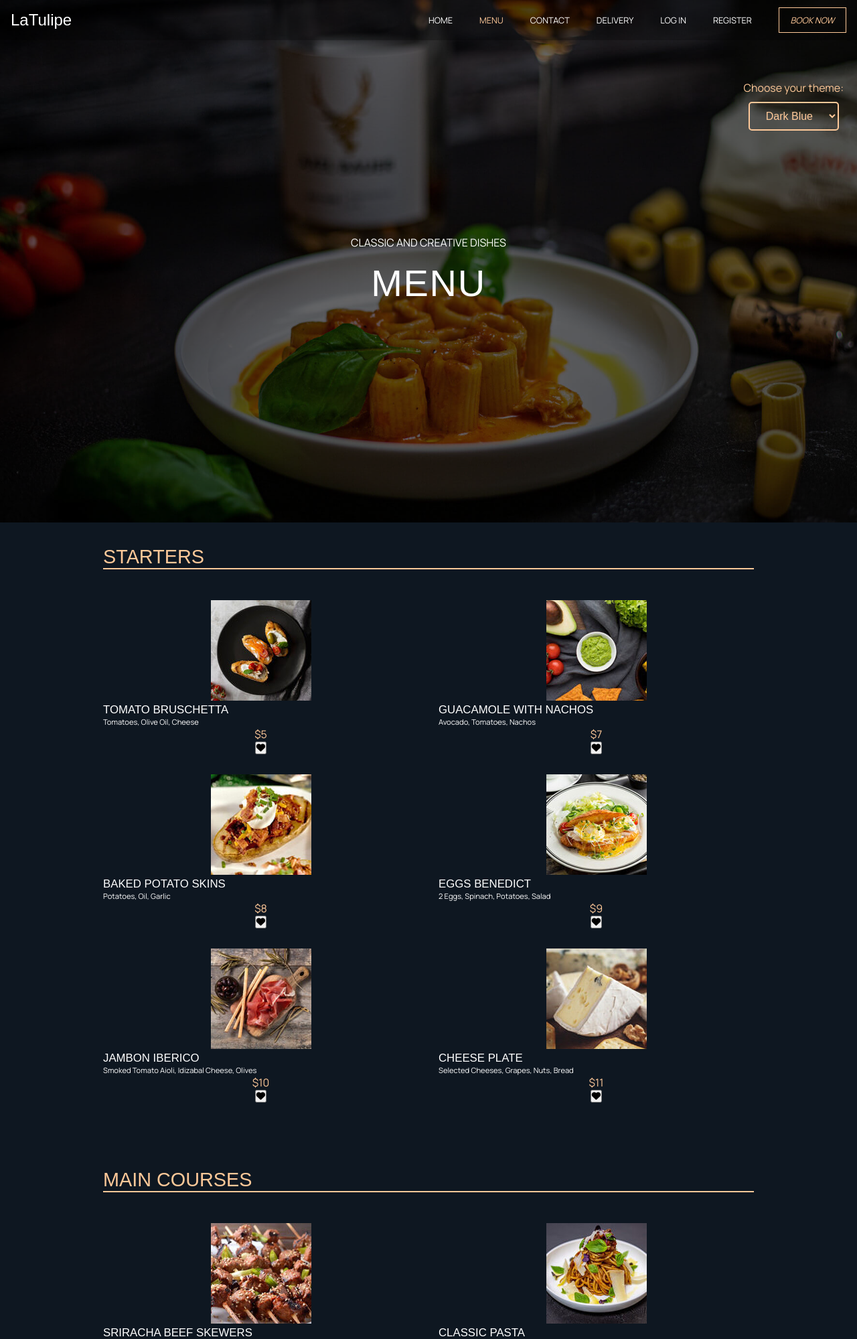
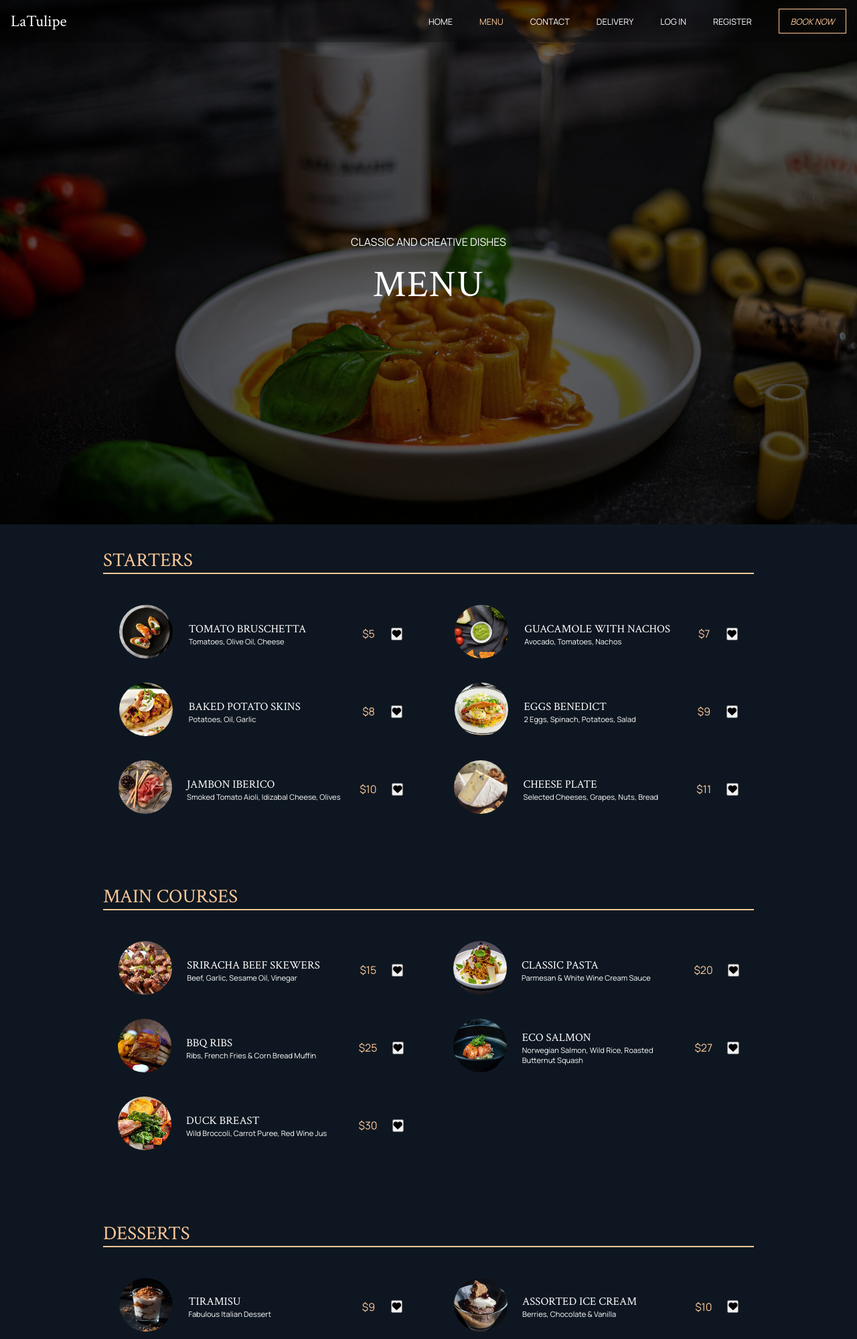
Before and after one commit to Linda-Hasanaj/Backend_Restaurant_Website, a PHP site: page /menu.php in a window 1280 px wide. Shown: the top 1999 px of the page at 67% size. Run offline with PHP 8.4, Linux system fonts and the light colour scheme; some libraries are stand-ins or nearby versions.

Commit message:
Update menu.php

```diff
--- a/Restaurant/Restaurant-main/menu.php
+++ b/Restaurant/Restaurant-main/menu.php
@@ -34,158 +34,7 @@ function addToFavorites($itemName, $itemImage)
 
 </head>
 
-<style>
-        /* CSS styles for the different background colors */
-        body {
-            font-family: Arial, sans-serif;
-            margin: 0;
-            padding: 0;
-            border-radius: 20px;
-        }
-
-        .dark-blue-bg {
-            background-color: rgb(14, 23, 33);
-            color: white;
-        }
-
-        .white-bg {
-            background-color: #ffffff;
-            color: grey;
-        }
-
-        .black-bg {
-            background-color: #000000;
-            color: white;
-        }
-
-        .btn-container {
-            text-align: center;
-            margin-top: 20px;
-        }
-
-        .color-btn {
-            padding: 10px 20px;
-            font-size: 16px;
-            border: none;
-            cursor: pointer;
-            margin: 0 10px;
-
-        }
-
-        /* Button container */
-    .btn-container {
-    position: absolute;
-    top: 100px;
-    right: 20px;
-    background-color: var(--main-dark);
-    cursor: pointer;
-}
-
-/* Background color buttons */
-.color-btn {
-    padding: 10px 20px;
-    font-size: 13px;
-    border: none;
-    cursor: pointer;
-    margin-left: 10px;
-    background-color: var(--main-dark);
-    margin-top: 1em;
-    cursor: pointer;
-}
-
-/* Hover effect */
-.color-btn:hover {
-    background-color: #0056b3; /* Darker color on hover */
-}
-
-/* Additional styling for individual buttons */
-.color-btn:nth-child(2) {
-    background-color: #fff; /* White button */
-    color: #000;
-}
-/* Mode selector container */
-.mode-selector {
-    position: absolute; /* Fixed positioning */
-    top: 100px; /* Adjust as needed */
-    right: 20px; /* Adjust as needed */
-    text-align: center;
-}
-
-/* Mode selector text */
-.mode-selector p {
-    margin-bottom: 10px;
-    font-size: 16px;
-}
-
-/* CSS styles for the mode selector */
-.mode-selector {
-    text-align: center;
-    margin-top: 20px;
-}
-
-.mode-selector p {
-     color: var(--gold-yellow); /* Change font color to gold */
-}
-
-.mode-selector select {
-    padding: 10px 20px;
-    font-size: 16px;
-    border: 2px solid var(--gold-yellow); /* Set border to gold */
-    background-color: var(--gold-black);/* Use CSS variable for background color */
-    color: var(--gold-yellow);
-    cursor: pointer;
-    border-radius: 5px; /* Add border radius */
-}
-
-/* Background color buttons */
-.color-btn {
-    padding: 10px 20px;
-    font-size: 16px;
-    border: none;
-    cursor: pointer;
-    margin-left: 10px; /* Adjust as needed */
-    background-color: #007bff; /* Default button color */
-    color: #fff;
-    border-radius: 5px; /* Add border-radius */
-}
-
-/* Hover effect */
-.color-btn:hover {
-    background-color: #0056b3; /* Darker color on hover */
-}
-
-/* Additional styling for individual buttons */
-.color-btn:nth-child(2) {
-    background-color: #fff; /* White button */
-    color: #000;
-}
-
-/* Additional styling for individual buttons */
-.color-btn:nth-child(2) {
-    background-color: #fff; /* White button */
-    color: #000;
-}
-
-    </style>
-
 <body>
-
-
-<body class="<?php echo isset($_COOKIE['background_color']) ? $_COOKIE['background_color'] : 'dark-blue-bg'; ?>">
-    <header class="header">
-        <!-- Your header content -->
-    </header>
-
-    <!-- Your existing content -->
-
-    <!-- Button container to choose background color -->
-    <div class="mode-selector">
-    <p>Choose your theme:</p>
-    <select id="theme-selector" onchange="changeBackgroundColor(this.value)">
-        <option value="dark-blue-bg">Dark Blue</option>
-        <option value="white-bg">White</option>
-    </select>
-</div>
 
     <header class="header">
         <nav class="nav row" id="nav">
@@ -317,8 +166,8 @@ function addToFavorites($itemName, $itemImage)
             </div>
             <div class="starters-product">
                 <?php foreach ($menu as $item) : ?>
-                    <div class="product">
-                        <div class="product-img">
+                    <div class="prouduct">
+                        <div class="prouct-img">
                             <img src="<?php echo $item->getImage(); ?>" alt="<?php echo $item->getName(); ?>">
                         </div>
                         <div class="product-title">
@@ -351,8 +200,8 @@ function addToFavorites($itemName, $itemImage)
             </div>
             <div class="starters-product">
                 <?php foreach ($main_courses as $item) : ?>
-                    <div class="product">
-                        <div class="product-img">
+                    <div class="prouduct">
+                        <div class="prouct-img">
                             <img src="<?php echo $item->getImage(); ?>" alt="<?php echo $item->getName(); ?>">
                         </div>
                         <div class="product-title">
@@ -381,8 +230,8 @@ function addToFavorites($itemName, $itemImage)
             </div>
             <div class="starters-product">
                 <?php foreach ($desserts as $item) : ?>
-                    <div class="product">
-                        <div class="product-img">
+                    <div class="prouduct">
+                        <div class="prouct-img">
                             <img src="<?php echo $item->getImage(); ?>" alt="<?php echo $item->getName(); ?>">
                         </div>
                         <div class="product-title">
@@ -411,8 +260,8 @@ function addToFavorites($itemName, $itemImage)
             </div>
             <div class="starters-product">
                 <?php foreach ($wine_selection as $item) : ?>
-                    <div class="product">
-                        <div class="product-img">
+                    <div class="prouduct">
+                        <div class="prouct-img">
                             <img src="<?php echo $item->getImage(); ?>" alt="<?php echo $item->getName(); ?>">
                         </div>
                         <div class="product-title">
@@ -445,8 +294,8 @@ function addToFavorites($itemName, $itemImage)
                     if (isset($_SESSION['favorites'])) {
                         // Loop through favorites and display each item
                         foreach ($_SESSION['favorites'] as $favorite) {
-                            echo '<div class="product">';
-                            echo '<div class="product-img">';
+                            echo '<div class="prouduct">';
+                            echo '<div class="prouct-img">';
                             echo '<img src="' . $favorite['image'] . '" alt="' . $favorite['name'] . '">';
                             echo '</div>';
                             echo '<div class="product-title">';
@@ -535,14 +384,6 @@ function addToFavorites($itemName, $itemImage)
         }
     </script>
 
-<script>
-        // Function to change the background color and set the cookie
-        function changeBackgroundColor(color) {
-            document.body.className = color;
-            document.cookie = "background_color=" + color + "; expires=Fri, 31 Dec 9999 23:59:59 GMT; path=/";
-        }
-    </script>
-
 
 </body>
 
```
